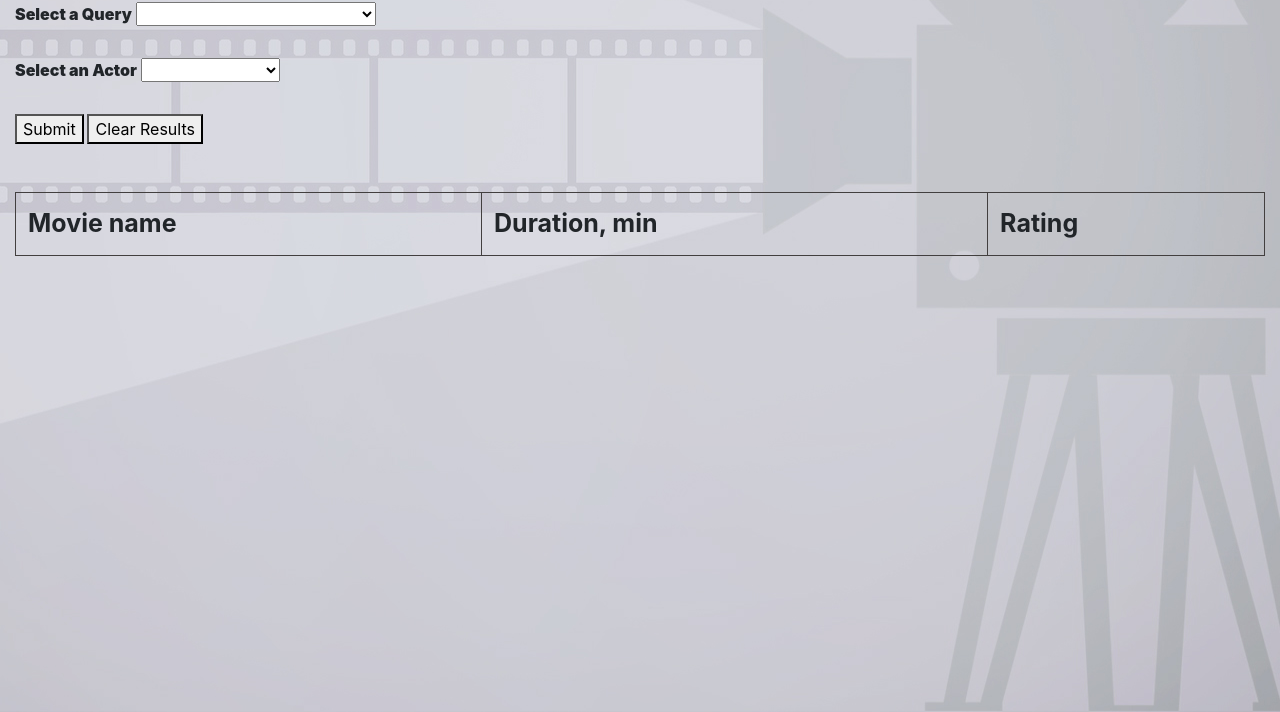
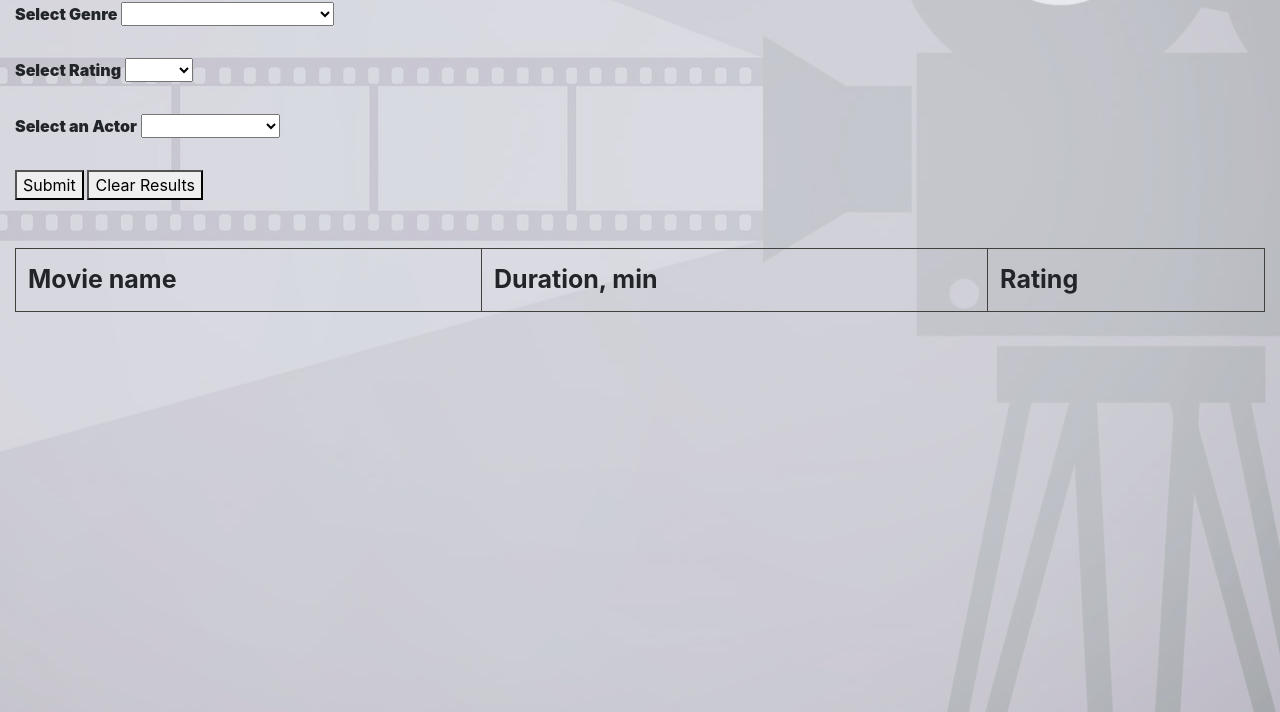
Before and after one commit to vias2019/SQL_Azure, a website: page index.html in a window 1280 px wide. Shown: the part 88-800 px from the top of the page. Drawn offline with nearby package versions, Linux system fonts and the light colour scheme.

Commit message:
Added rating and genre buttons

```diff
--- a/front.js
+++ b/front.js
@@ -12,45 +12,69 @@ $(document).ready(function () {
         'Rosamund Pike'
     ];
 
-    var listOfQueries = [
-        'Find Movie by Actor',
-        'Find Movie by Rating',
-        'Find Movie Specific Duration'
+    var listOfGenre = [
+        'Comedies',
+        'Horror Movies',
+        'Thrillers',
+        'Action & Adventure',
+        'Dramas',
+        'Children & Family Movies',
+        'Classic Movies',
+        'Documentaries',
+        'Stand-Up Comedy',
+        'Cult Movies'
+    ];
+
+    var listOfRating = [
+        'PG-13',
+        'PG',
+        'R',
+        'G'
     ];
 
     function dropDownActors() {
       listOfActors.sort();
       for (var i = 0; i < listOfActors.length; i++) {
-        var addActor = $("<option>");
-        addActor.text(listOfActors[i]);
-        $("#actor").append(addActor);
+        var actor = $("<option>");
+        actor.text(listOfActors[i]);
+        $("#actor_id").append(actor);
       }
     }
     dropDownActors();
 
-    function dropDownQuery() {
-        for (var i = 0; i < listOfQueries.length; i++) {
-          var addQuery = $("<option>");
-          addQuery.text(listOfQueries[i]);
-          $("#query_id").append(addQuery);
+    function dropDownGenre() {
+        for (var i = 0; i < listOfGenre.length; i++) {
+          var genre = $("<option>");
+          genre.text(listOfGenre[i]);
+          $("#genre_id").append(genre);
         }
       }
-    dropDownQuery();
+    dropDownGenre();
+
+    function dropDownRating() {
+      for (var i = 0; i < listOfRating.length; i++) {
+        var rating = $("<option>");
+        rating.text(listOfRating[i]);
+        $("#rating_id").append(rating);
+      }
+    }
+  dropDownRating();
 
     function clear() {
-      $('#query_id').val("");
-      $('#actor').val("");
+      $('#genre_id').val("");
+      $('#actor_id').val("");
+      $('#rating_id').val("");
     }
 
     function updateTable() {          //to update
-        console.log(queryOnLoad);
-        for (let i = 0; i < queryOnLoad.length; i ++)
+        let temp = query(1);
+        for (let i = 0; i < temp.length; i ++)
         {
             $('#show-table').append(
             '<tr>' +
-            '<td>' + queryOnLoad[i][0].value + '</td>' +
-            '<td>' + queryOnLoad[i][1].value + '</td>' +
-            '<td>' + queryOnLoad[i][2].value + '</td>' +
+            '<td>' + temp[i][0].value + '</td>' +
+            '<td>' + temp[i][1].value + '</td>' +
+            '<td>' + temp[i][2].value + '</td>' +
             '</tr>'
             );
       }
@@ -65,8 +89,8 @@ $(document).ready(function () {
       event.preventDefault();
       console.log('clicked');
       var newObjectForNewTrain = {
-        query: $('#query_id').val(),
-        actor: $('#actor').val(),
+        query: $('#genre_id').val(),
+        actor: $('#actor_id').val(),
       };
       trainscheduler.push(newObjectForNewTrain);
     });
--- a/index.html
+++ b/index.html
@@ -28,12 +28,16 @@
     <form class="pure-form">
         <fieldset>
             <!-- <legend></legend> -->
-            <label for="name"><b>Select a Query</b> <br> </label>
-            <select id="query_id" placeholder="Select Query">
-                <option id="option" value ="Eddie Murphy"></option>
+            <label for="name"><b>Select Genre</b> <br> </label>
+            <select id="genre_id" placeholder="Select Genre">
+                <option id="option" value ="Comedy"></option>
+              </select><br> <br>
+              <label for="name"><b>Select Rating</b> <br> </label>
+            <select id="rating_id" placeholder="Select Rating">
+                <option id="option" value ="G"></option>
               </select><br> <br>
             <label for="name"><b>Select an Actor</b> <br> </label>
-            <select id="actor" placeholder="Select Actor">
+            <select id="actor_id" placeholder="Select Actor">
                 <option id="option" value ="Eddie Murphy"></option>
               </select>
             <br> <br>
```
